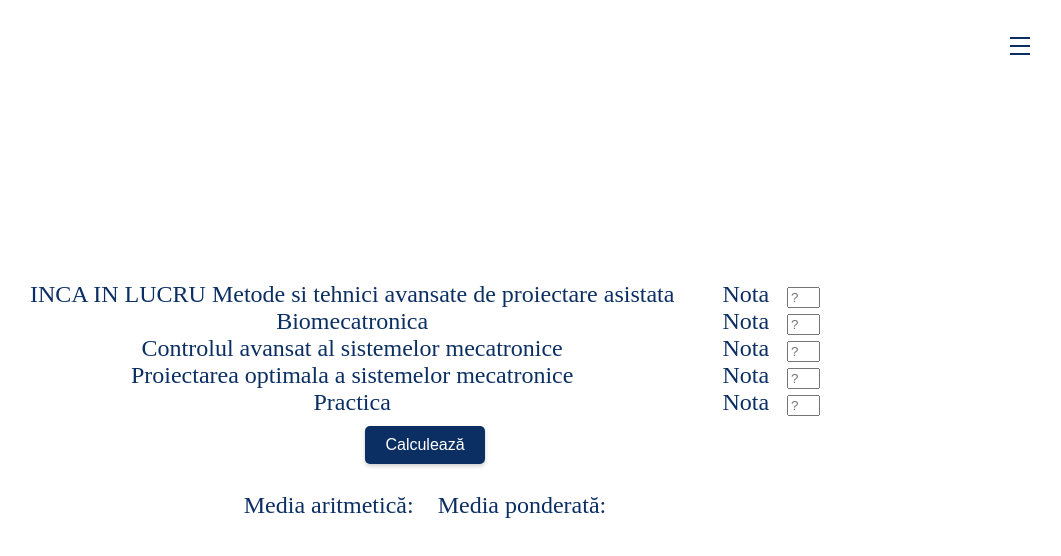
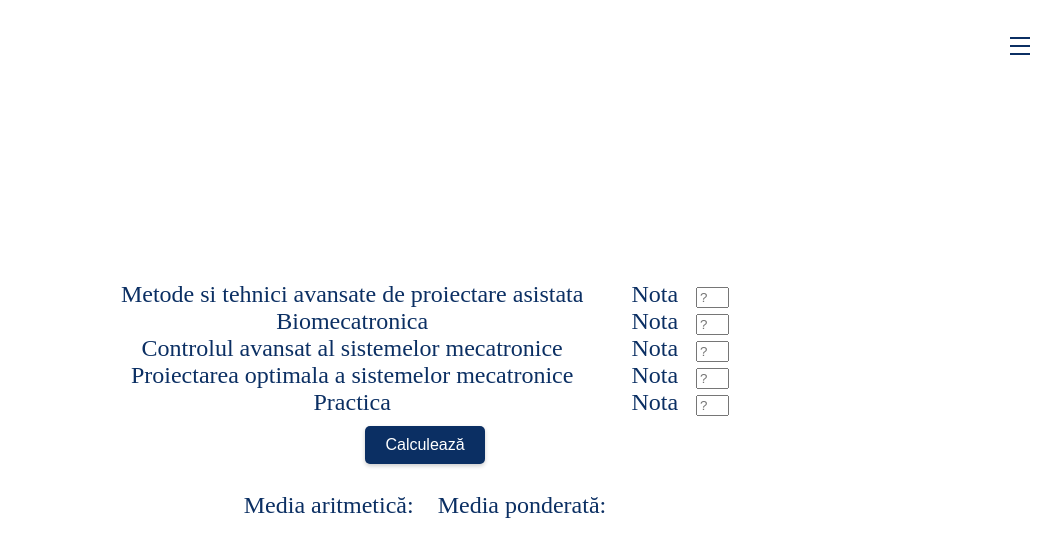
Before and after one commit to CataOrzan/WebsiteRobiticaULBS, a plain HTML site: page creditcalc.html in a window 1280 px wide. Shown: the whole page, without its empty margins (215-1276 px from the left). Drawn offline with Linux system fonts and the light colour scheme.

Commit message:
Update creditcalc.html

```diff
--- a/creditcalc.html
+++ b/creditcalc.html
@@ -40,7 +40,6 @@
   <div class="content">
     <div class="notnow"> Nu se poate afișa pe un ecran atât de mic.</div>
     <div class="child1">
-      INCA IN LUCRU
       Metode si tehnici avansate de proiectare asistata<br />
       Biomecatronica<br />
       Controlul avansat al sistemelor mecatronice<br />
```
